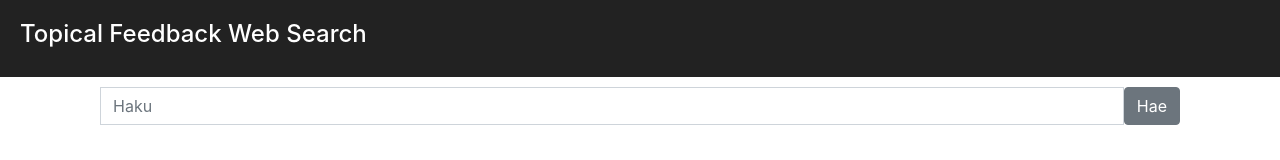
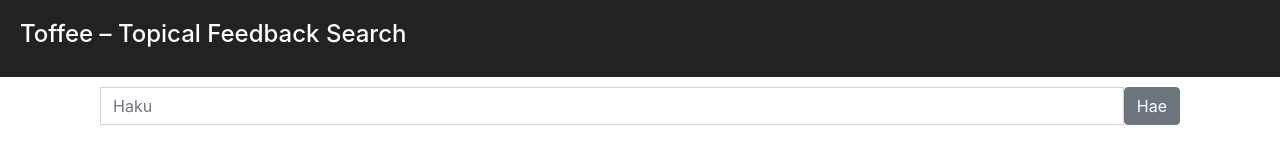
Before and after one commit to SemanticComputing/relevance-feedback-frontend, a React (Create React App) app: page / in a window 1280 px wide. Shown: the top 160 px of the page. Built offline with nearby package versions, Linux system fonts and the light colour scheme; no server answers.

Commit message:
Change page header

```diff
--- a/src/components/App.js
+++ b/src/components/App.js
@@ -7,7 +7,7 @@ const App = () => {
   return (
     <div className="App">
       <header className="App-header">
-        <h1 className="App-title">Topical Feedback Web Search</h1>
+        <h1 className="App-title">Toffee &ndash; Topical Feedback Search</h1>
       </header>
       <Container>
         <InnovationSearch />
```
